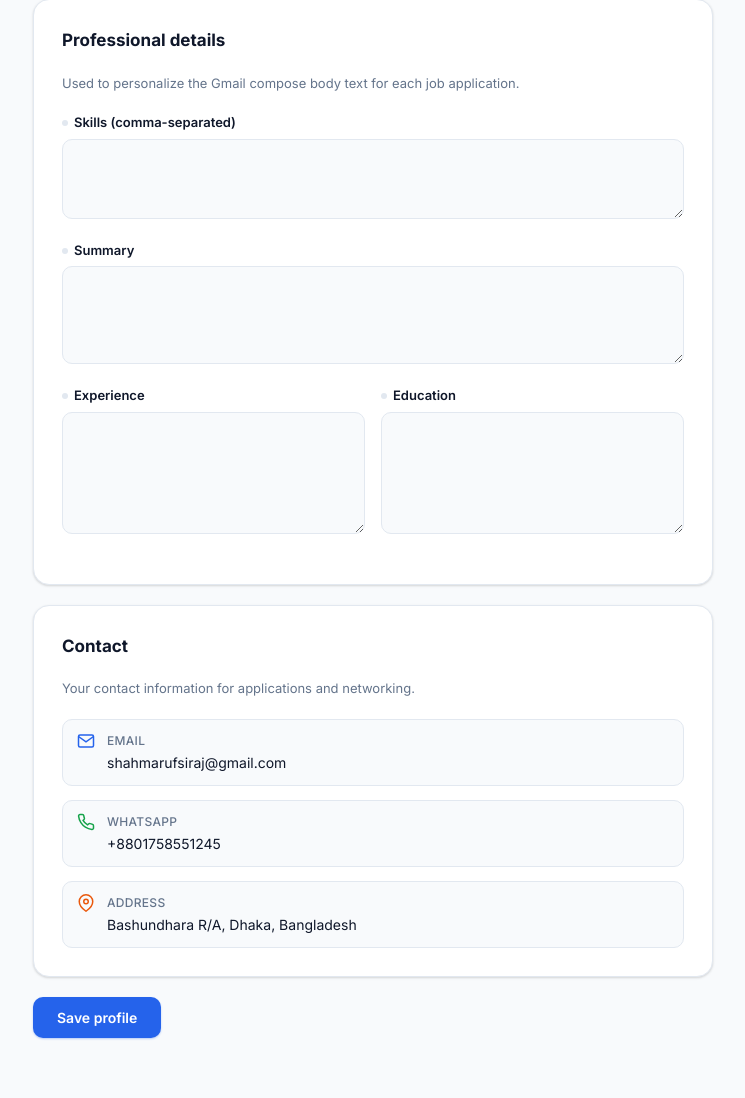
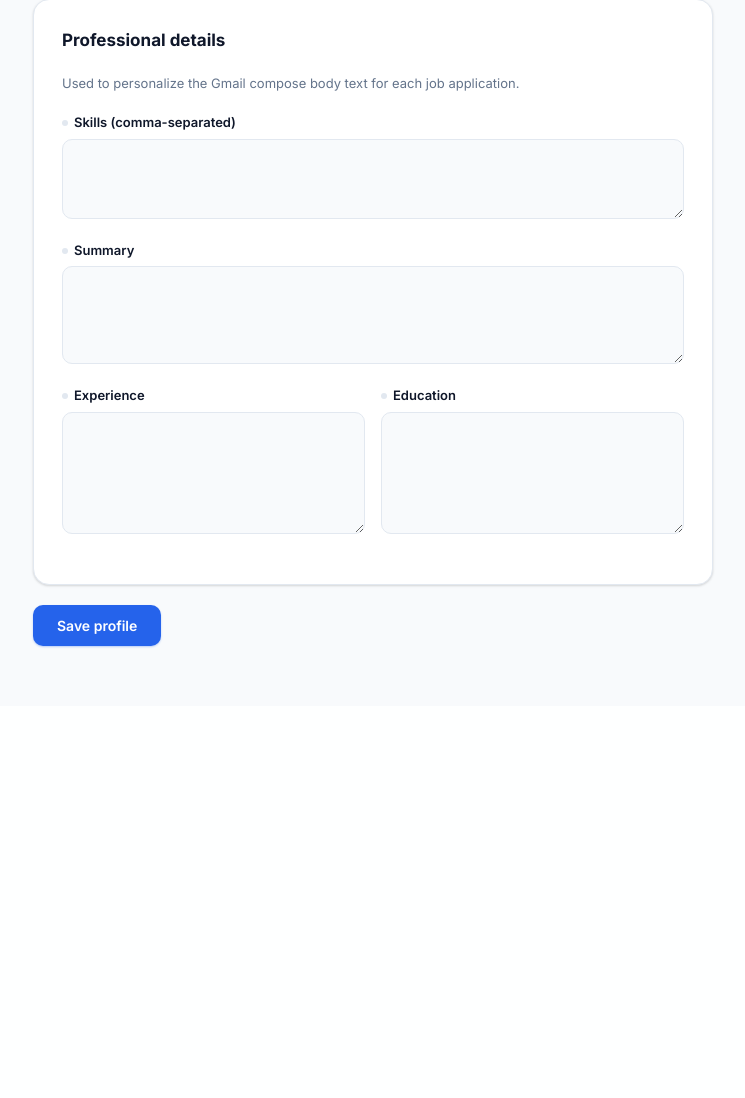
Before and after one commit to ssmugdho7/jobpilot, a Flask app: template app/web/templates/profile.html in a window 1280 px wide. Shown: the part 1177-2275 px from the top of the page, without its empty margins (267-1012 px from the left). After the commit the page ends 1825 px from the top, so only its background shows below. Run offline with Flask 3, Linux system fonts and the light colour scheme; the template is opened without the code that fills it, so the values that code supplies are empty; parts of the project's set-up code (start-up, migrations or seed data) failed here and were passed over.

Commit message:
chore: contact info on home page only, drop Relevant sort option

```diff
--- a/app/web/app.py
+++ b/app/web/app.py
@@ -205,7 +205,7 @@ def dashboard():
     role_filter = request.args.get("role", "").strip().lower()
     exp_filter = request.args.get("exp", "").strip()
     sort = (request.args.get("sort", "latest") or "latest").strip().lower()
-    if sort not in ("latest", "relevant", "deadline"):
+    if sort not in ("latest", "deadline"):
         sort = "latest"
 
     # Use user preferences as defaults if no filter specified
@@ -303,9 +303,7 @@ def dashboard():
 
         # Apply Python-side sort
         _EPOCH = datetime.min
-        if sort == "relevant":
-            all_jobs.sort(key=lambda j: (j.user_relevance or 0, j.posted_date or _EPOCH), reverse=True)
-        elif sort == "deadline":
+        if sort == "deadline":
             all_jobs.sort(key=lambda j: (j.deadline or datetime.max, j.posted_date or _EPOCH))
         else:
             all_jobs.sort(key=lambda j: j.posted_date or _EPOCH, reverse=True)
--- a/app/web/templates/index.html
+++ b/app/web/templates/index.html
@@ -454,12 +454,10 @@
           <div class="sort-wrap" style="margin-left:auto">
             <div class="sort-pills">
               <button class="sort-pill {{ 'active' if active_sort == 'latest' }}" onclick="setSort('latest')">Latest</button>
-              <button class="sort-pill {{ 'active' if active_sort == 'relevant' }}" onclick="setSort('relevant')">Relevant</button>
               <button class="sort-pill {{ 'active' if active_sort == 'deadline' }}" onclick="setSort('deadline')">Deadline</button>
             </div>
             <select class="sort-select" onchange="setSort(this.value)">
               <option value="latest" {{ 'selected' if active_sort == 'latest' }}>Latest</option>
-              <option value="relevant" {{ 'selected' if active_sort == 'relevant' }}>Relevant</option>
               <option value="deadline" {{ 'selected' if active_sort == 'deadline' }}>Deadline</option>
             </select>
           </div>
--- a/app/web/templates/profile.html
+++ b/app/web/templates/profile.html
@@ -132,15 +132,6 @@
     .compose-locked { display: flex; align-items: center; gap: 8px; padding: 12px 16px; background: var(--bg); border-radius: 10px; font-size: 13px; color: var(--muted); font-weight: 500; margin-top: 16px; }
     .compose-locked svg { color: var(--muted); flex-shrink: 0; }
 
-    /* ── Contact info ── */
-    .contact-info { display: flex; flex-direction: column; gap: 14px; margin-top: 8px; }
-    .contact-item { display: flex; align-items: flex-start; gap: 12px; padding: 12px 14px; background: var(--bg); border-radius: 10px; border: 1px solid var(--border); transition: all .2s; }
-    .contact-item:hover { border-color: var(--blue); background: var(--blue-light); }
-    [data-theme="dark"] .contact-item:hover { background: rgba(96,165,250,.08); }
-    .contact-detail { display: flex; flex-direction: column; gap: 2px; min-width: 0; }
-    .contact-label { font-size: 12px; color: var(--muted); font-weight: 500; text-transform: uppercase; letter-spacing: .3px; }
-    .contact-value { font-size: 14px; color: var(--text); word-break: break-word; }
-
     .toast { position: fixed; bottom: 24px; left: 50%; transform: translateX(-50%); background: var(--text); color: var(--bg); padding: 14px 24px; border-radius: 12px; font-size: 14px; font-weight: 500; display: none; z-index: 300; box-shadow: 0 4px 12px rgba(0,0,0,.25); }
 
     @media (max-width: 768px) {
@@ -268,35 +259,6 @@
       <div class="row">
         <div class="field"><label><span class="dot" id="dot-experience"></span>Experience</label><textarea id="experience" rows="4" oninput="checkProgress()">{{ profile.experience }}</textarea></div>
         <div class="field"><label><span class="dot" id="dot-education"></span>Education</label><textarea id="education" rows="4" oninput="checkProgress()">{{ profile.education }}</textarea></div>
-      </div>
-    </div>
-
-    <!-- Contact tab -->
-    <div class="card">
-      <h2>Contact</h2>
-      <p class="desc">Your contact information for applications and networking.</p>
-      <div class="contact-info">
-        <div class="contact-item">
-          <svg width="18" height="18" viewBox="0 0 24 24" fill="none" stroke="var(--blue)" stroke-width="2"><path d="M4 4h16c1.1 0 2 .9 2 2v12c0 1.1-.9 2-2 2H4c-1.1 0-2-.9-2-2V6c0-1.1.9-2 2-2z"/><polyline points="22,6 12,13 2,6"/></svg>
-          <div class="contact-detail">
-            <span class="contact-label">Email</span>
-            <span class="contact-value">shahmarufsiraj@gmail.com</span>
-          </div>
-        </div>
-        <div class="contact-item">
-          <svg width="18" height="18" viewBox="0 0 24 24" fill="none" stroke="var(--green)" stroke-width="2"><path d="M22 16.92v3a2 2 0 0 1-2.18 2 19.79 19.79 0 0 1-8.63-3.07 19.5 19.5 0 0 1-6-6 19.79 19.79 0 0 1-3.07-8.67A2 2 0 0 1 4.11 2h3a2 2 0 0 1 2 1.72 12.84 12.84 0 0 0 .7 2.81 2 2 0 0 1-.45 2.11L8.09 9.91a16 16 0 0 0 6 6l1.27-1.27a2 2 0 0 1 2.11-.45 12.84 12.84 0 0 0 2.81.7A2 2 0 0 1 22 16.92z"/></svg>
-          <div class="contact-detail">
-            <span class="contact-label">WhatsApp</span>
-            <span class="contact-value">+8801758551245</span>
-          </div>
-        </div>
-        <div class="contact-item">
-          <svg width="18" height="18" viewBox="0 0 24 24" fill="none" stroke="var(--orange)" stroke-width="2"><path d="M21 10c0 7-9 13-9 13s-9-6-9-13a9 9 0 0 1 18 0z"/><circle cx="12" cy="10" r="3"/></svg>
-          <div class="contact-detail">
-            <span class="contact-label">Address</span>
-            <span class="contact-value">Bashundhara R/A, Dhaka, Bangladesh</span>
-          </div>
-        </div>
       </div>
     </div>
 
```
Also changed, not shown: app/web/templates/home.html (+31 -0 lines).
